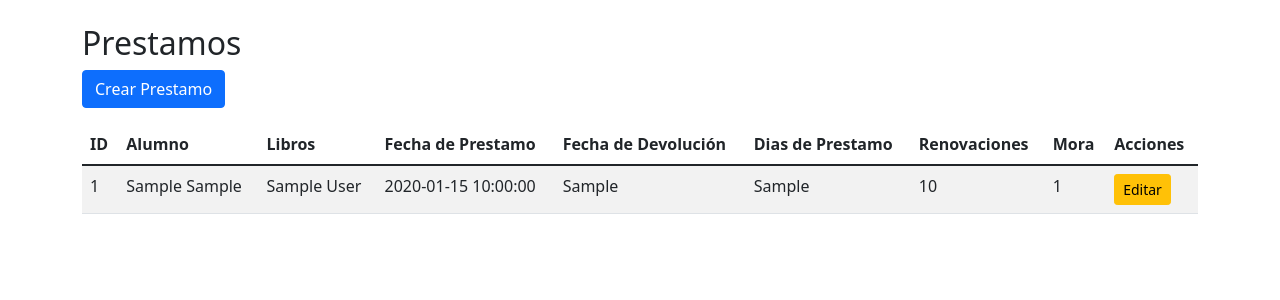
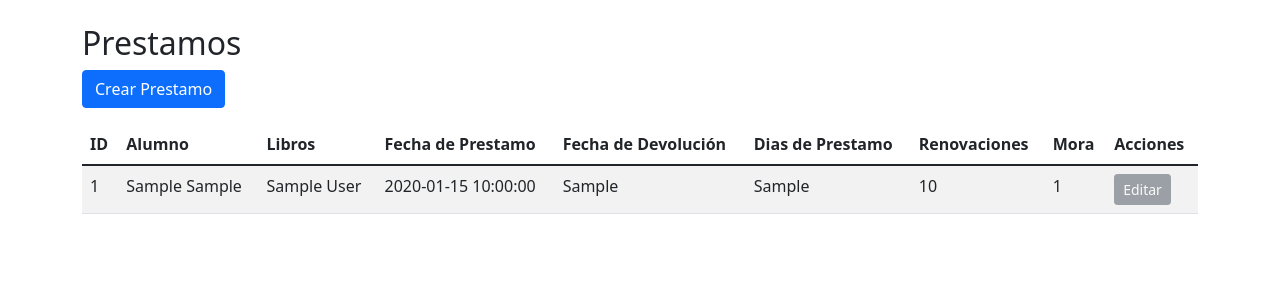
Before and after one commit to GersonCL/library_manager, a Flask app: page /loans in a window 1280 px wide. Shown: the part 56-356 px from the top of the page. Run offline with Flask 3, Linux system fonts and the light colour scheme; tables that the repository leaves empty or names only in its code hold one stand-in row (values such as "Sample post").

Commit message:
Update list.html
Adicion de un comentario para deshabilitar el boton de editar
En caso de requerirlo pues solo es cuestion de que le cambien el comment

```diff
--- a/templates/loans/list.html
+++ b/templates/loans/list.html
@@ -28,7 +28,9 @@
             <td>{{ loan[5] }}</td>
             <td>{{ loan[6] }}</td>
             <td>
-                <a href="{{ url_for('edit_loan', id=loan[0]) }}" class="btn btn-sm btn-warning">Editar</a>
+                <!-- <a href="{{ url_for('edit_loan', id=loan[0]) }}" class="btn btn-sm btn-warning" disabled>Editar</a>  En caso de que se quiera deshabilitar -->
+                <button class="btn btn-sm btn-secondary" disabled>Editar</button>
+
             </td>
         </tr>
         {% endfor %}
```
